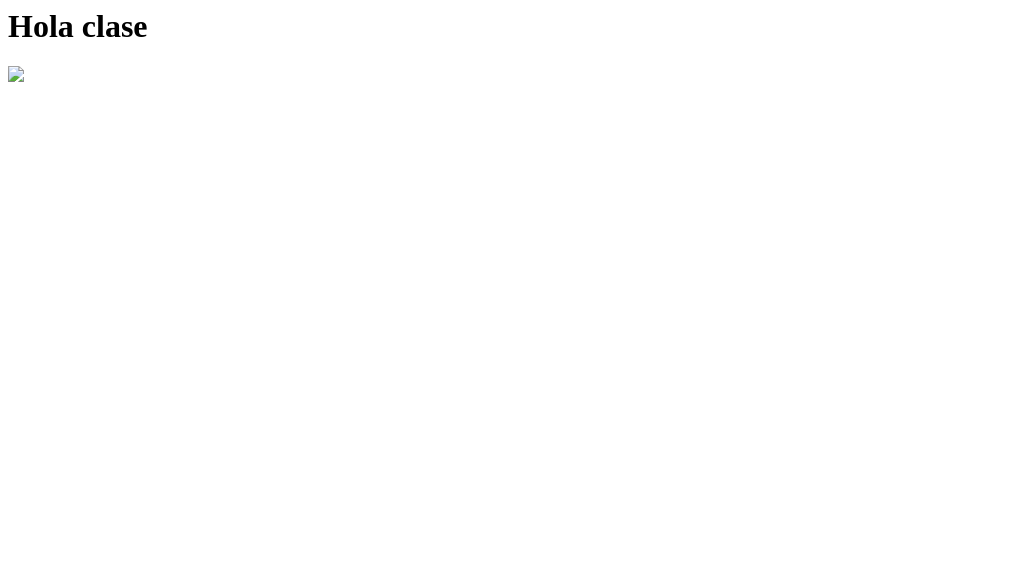
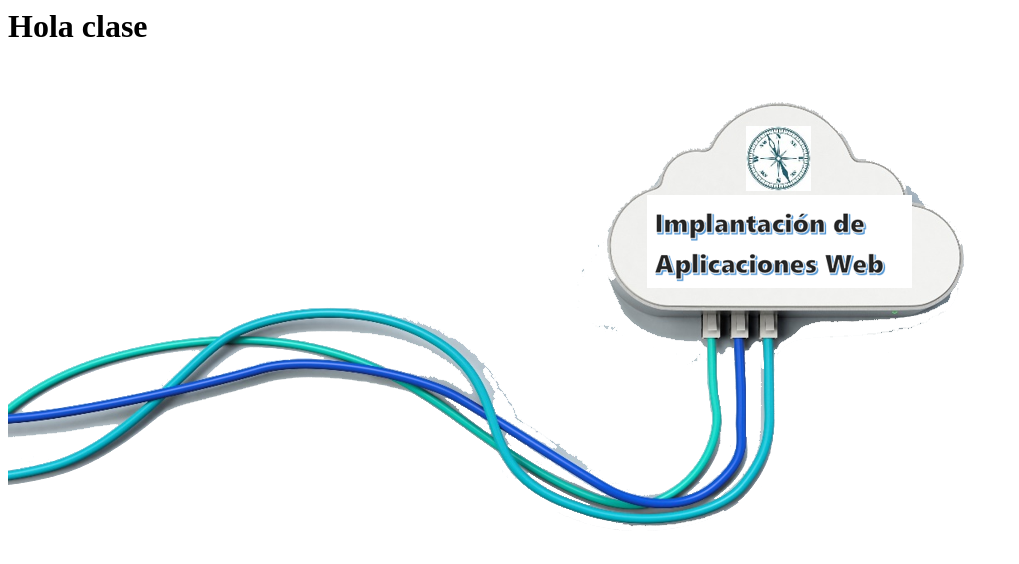
Before and after one commit to anderfrago/iaw22-salvar-los-libros, a plain HTML site: page index.html in a window 1280 px wide. Shown: the whole page, without its empty margins (0-1019 px from the left). Drawn offline with Linux system fonts and the light colour scheme.

Commit message:
Update index.html

```diff
--- a/index.html
+++ b/index.html
@@ -1,2 +1,2 @@
 <h1>Hola clase</h1>
-<img src="./assets/images/iaw.png" >
+<img src="./assets/img/iaw.png" >
```
